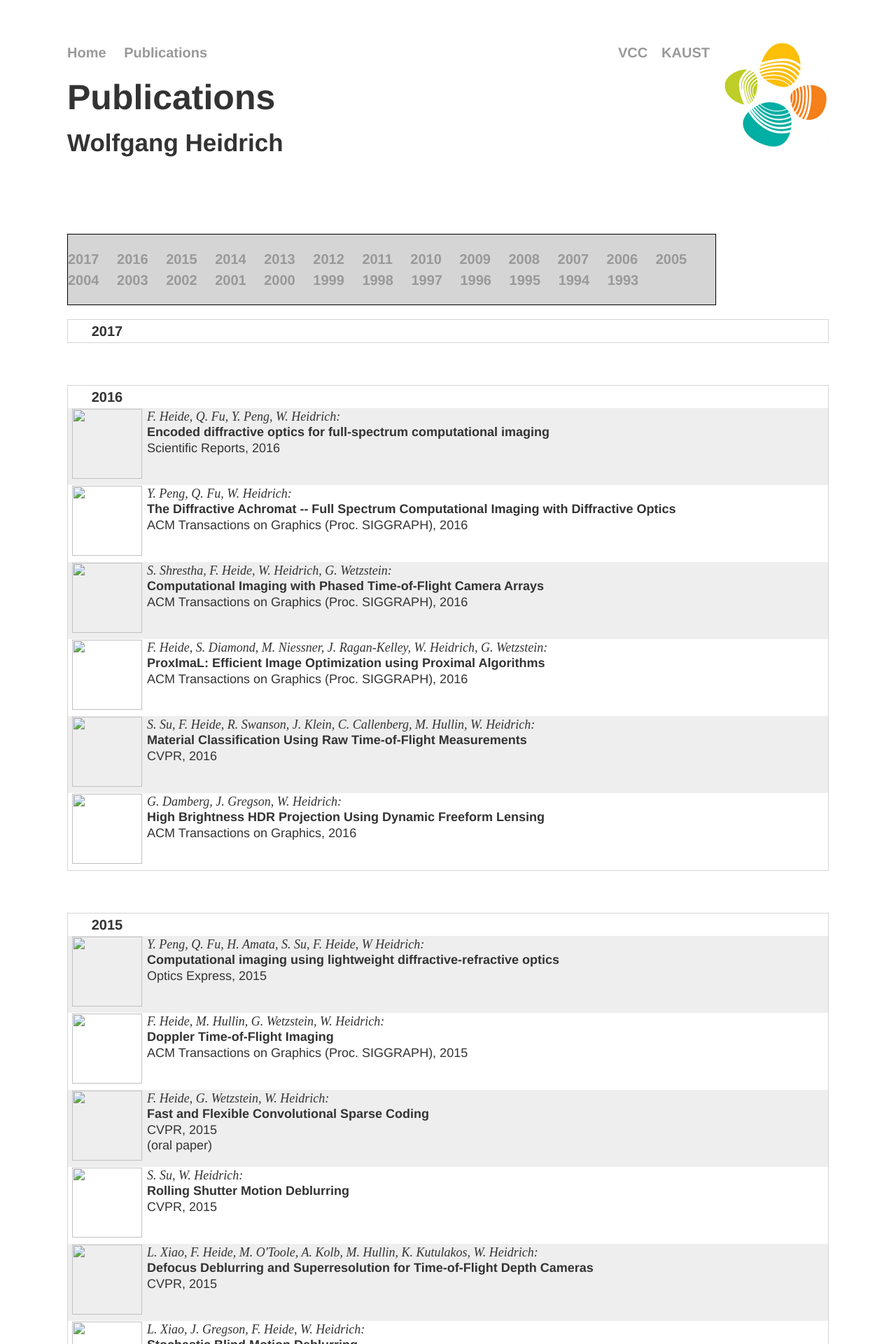
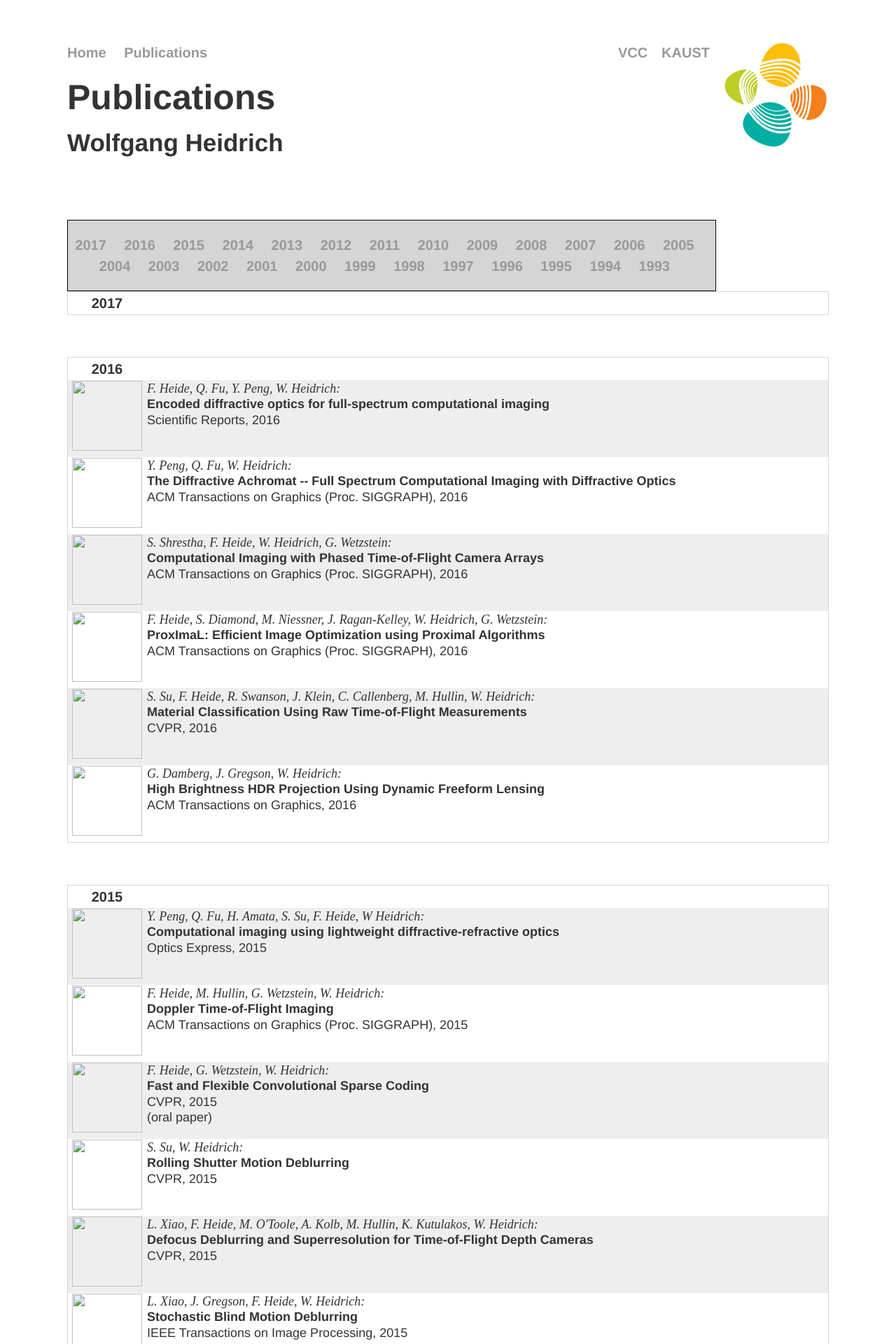
Before and after one commit to vccimaging/vccimaging.github.io, a Jekyll site: the page built from publications.html, in a window 1280 px wide. Shown: the top 1920 px of the page at 70% size. Built offline with Jekyll 4.4.1, drawn with Linux system fonts in a browser that asks for light colours.

Commit message:
Update publications.html

```diff
--- a/publications.html
+++ b/publications.html
@@ -11,8 +11,7 @@
 
 {% assign years = (1993..2017) | reverse %}
 
-<p style="text-align:center;">
-<div style="width:85%;border:1px solid black;padding=10px;background-color:#d5d5d5;">
+<div align=center style="width:85%;border:1px solid black;padding=10px;background-color:#d5d5d5;">
 <nav>
   <ul>
     {% for year in years %}
@@ -21,7 +20,6 @@
   </ul>
 </nav>
 </div>
-</p>
 
 {% for year in years %}
 {% include publicationlist.html minYear=year maxYear=year %}
```
